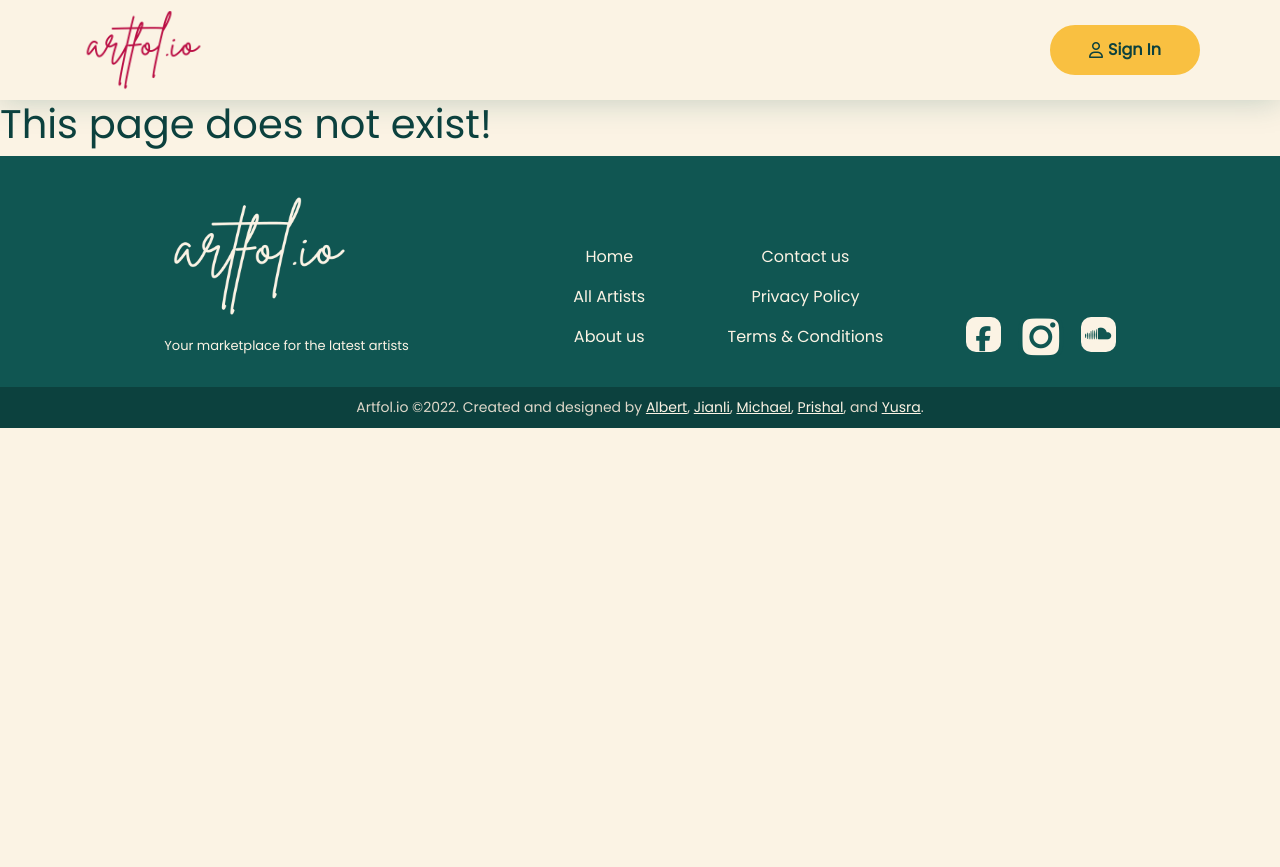
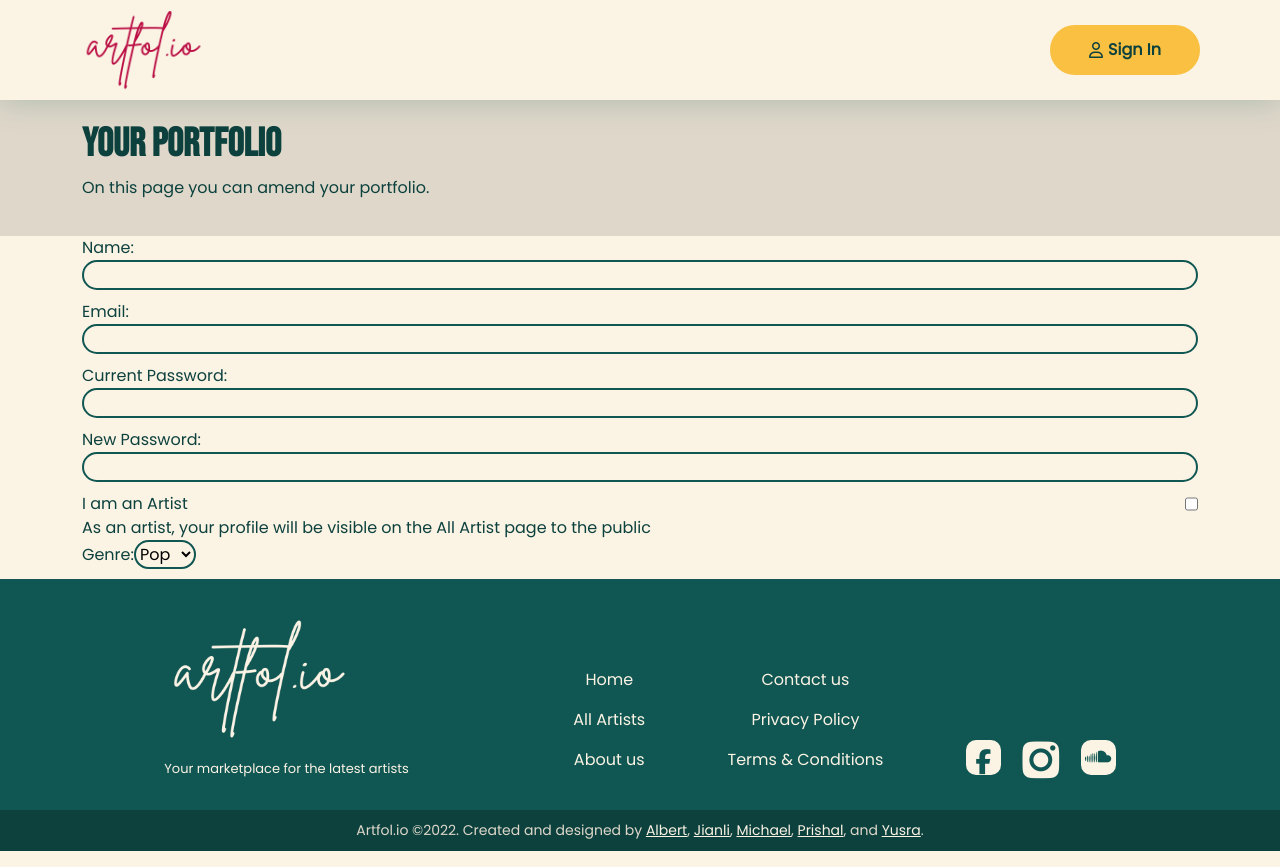
Before and after one commit to Harkins12345/Artfolio-Lap-4-Project, a React (Create React App) app in the folder client/: page /portfolio in a window 1280 px wide. Before the commit the page ends 800 px from the top, so only its background shows below. Built offline with nearby package versions, Linux system fonts and the light colour scheme; no server answers.

Commit message:
Created YourPortfolioPage

```diff
--- a/client/src/App.js
+++ b/client/src/App.js
@@ -11,6 +11,7 @@ import {
   AllArtistsPage,
   DashboardPage,
   DemoPage,
+  YourPortfolioPage,
 } from "./pages";
 import Layout from "./layouts";
 
@@ -54,6 +55,7 @@ const App = () => {
           </Route>
           <Route path="*" element={<NotFoundPage />} />
           <Route path="/demo" element={<DemoPage />} />
+          <Route path="/portfolio" element={<YourPortfolioPage />} />
         </Route>
       </Routes>
     </>
--- a/client/src/pages/AllArtistsPage/styles.css
+++ /dev/null
@@ -1,98 +0,0 @@
-body {
-  background-color: #fbf3e4;
-}
-
-.main-section {
-  background-color: #f9c041;
-  width: 100%;
-  height: 100%;
-  text-align: justify;
-  margin: auto;
-}
-
-.main-text {
-  padding: 60px;
-}
-
-.artist-list {
-  width: 90%;
-  height: 100%;
-  padding: 10px;
-  margin: auto;
-}
-
-.artist-card {
-  width: 100%;
-  height: 100%;
-  margin: auto;
-  background-color: #f9c041;
-  margin-bottom: 30px;
-  border-radius: 25px;
-}
-
-.sort-drop {
-  text-align: right;
-  padding-right: 10px;
-  padding: 5px;
-}
-/*
-.artist-image {
-  height: 120px;
-  width: 100%;
-  background-color: #00000025;
-  position: relative;
-  border-radius: 100px;
-} */
-
-.play-button {
-  position: absolute;
-  bottom: 10px;
-  left: 20px;
-}
-
-.play-button img {
-  width: 2vw;
-}
-
-.flair-section {
-  position: absolute;
-  bottom: 10px;
-  right: 40px;
-  background-color: #b91646;
-  border-radius: 9px;
-  width: 5rem;
-}
-
-.flair-section p {
-  text-align: center;
-  margin: 3px;
-}
-
-.artist-information {
-  padding-right: 20px;
-  padding-left: 20px;
-  padding-bottom: 10px;
-  text-align: justify;
-}
-
-.artist-info-box {
-  width: 100%;
-  margin: auto;
-  padding-bottom: 7px;
-}
-
-.artist-pricing {
-  display: inline-flex;
-  width: 80%;
-}
-
-.artist-view-more {
-  display: inline-flex;
-  width: 20%;
-  text-align: right;
-}
-
-.artist-view-more a {
-  text-decoration: none;
-  font-weight: bold;
-}
--- a/client/src/pages/ArtistPortfolioPage/index.js
+++ b/client/src/pages/ArtistPortfolioPage/index.js
@@ -44,12 +44,12 @@ const ArtistPortfolioPage = () => {
               </div>
             </div>
             <div className="col-4">
-              <div className="row d-flex justify-content-end me-3">
+              <div className="artist-image-availability d-flex justify-content-end me-2">
                 <span className="artist-image" data-testid="artist-image">
                   <i className="artist-icon bi bi-person-fill"></i>
                 </span>
+                <div className="artist-availability">Available</div>
               </div>
-              <div className="row"></div>
             </div>
           </div>
           <div className="artist-intro" data-testid="artist-intro">
--- /dev/null
+++ b/client/src/pages/YourPortfolioPage/index.js
@@ -0,0 +1,59 @@
+import React from "react";
+
+const YourPortfolioPage = () => {
+  return (
+    <>
+      <section className="your-portfolio-hero-section">
+        <div className="container-xl">
+          <div className="your-portfolio-hero-content">
+            <h1 className="your-portfolio-title">Your portfolio</h1>
+            <p>On this page you can amend your portfolio.</p>
+          </div>
+        </div>
+      </section>
+      <section className="your-portfolio-body-section">
+        <div className="container-xl">
+          <form className="your-portfolio-form">
+            <label for="name">Name:</label>
+            <input type="text" id="name" name="name" />
+            <label for="email">Email:</label>
+            <input type="email" id="email" name="email" />
+            <label for="current-password">Current Password:</label>
+            <input
+              type="password"
+              id="current-password"
+              name="current-password"
+            />
+            <label for="new-password">New Password:</label>
+            <input type="passwrod" id="new-password" name="new-password" />
+            <div className="d-flex justify-content-between">
+              <label for="artist-checkbox"> I am an Artist</label>
+              <input
+                type="checkbox"
+                id="artist-checkbox"
+                name="artist-checkbox"
+                value="arist"
+              />
+            </div>
+            <label for="artist-checkbox">
+              As an artist, your profile will be visible on the All Artist page
+              to the public{" "}
+            </label>
+            <div className="artist-form">
+              <label for="genre">Genre:</label>
+
+              <select name="genre" id="genre">
+                <option value="pop">Pop</option>
+                <option value="rnb">R&b</option>
+                <option value="rock">Rock</option>
+                <option value="rap">rap</option>
+              </select>
+            </div>
+          </form>
+        </div>
+      </section>
+    </>
+  );
+};
+
+export default YourPortfolioPage;
--- a/client/src/pages/index.js
+++ b/client/src/pages/index.js
@@ -5,3 +5,4 @@ export { default as ArtistPortfolioPage } from "./ArtistPortfolioPage";
 export { default as AllArtistsPage } from "./AllArtistsPage";
 export { default as DashboardPage } from "./DashboardPage";
 export { default as DemoPage } from "./DemoPage";
+export { default as YourPortfolioPage } from "./YourPortfolioPage";
--- a/client/src/styles/index.css
+++ b/client/src/styles/index.css
@@ -16,6 +16,7 @@ PAGES
 -AuthPage
 -AllArtistPage
 -ArtistPortfolioPage
+-YourPortfolioPage
 
 Media Queries
 
@@ -815,6 +816,23 @@ AllArtistsPage
   margin-left: 10px;
 }
 
+.artist-image-availability {
+  display: flex;
+  flex-direction: column;
+  align-items: flex-end;
+}
+
+.artist-availability {
+  margin-top: 10px;
+  padding-top: 5px;
+  padding-bottom: 5px;
+  padding-left: 10px;
+  padding-right: 10px;
+  background-color: var(--green);
+  color: var(--text-light);
+  border-radius: 25px;
+}
+
 .artist-review-section {
   background-color: var(--beige-darker);
   margin-top: 20px;
@@ -843,6 +861,43 @@ AllArtistsPage
   display: flex;
   justify-content: end;
   font-style: italic;
+}
+
+/**********************************************************************/
+/* YourPortfolioPage */
+/**********************************************************************/
+.your-portfolio-hero-section {
+  background-color: var(--beige-darker);
+  width: 100%;
+  height: 100%;
+  text-align: justify;
+  margin: auto;
+}
+
+.your-portfolio-hero-content {
+  padding-top: 20px;
+  padding-bottom: 20px;
+}
+
+.your-portfolio-title {
+  font-weight: 700;
+  font-family: "Bebas Neue", cursive;
+}
+
+.your-portfolio-form {
+  display: flex;
+  flex-direction: column;
+}
+
+#name,
+#email,
+#current-password,
+#new-password,
+#genre {
+  border-radius: 25px;
+  border: 2px solid var(--green);
+  background-color: transparent;
+  margin-bottom: 10px;
 }
 
 /* Media Queries */
```
